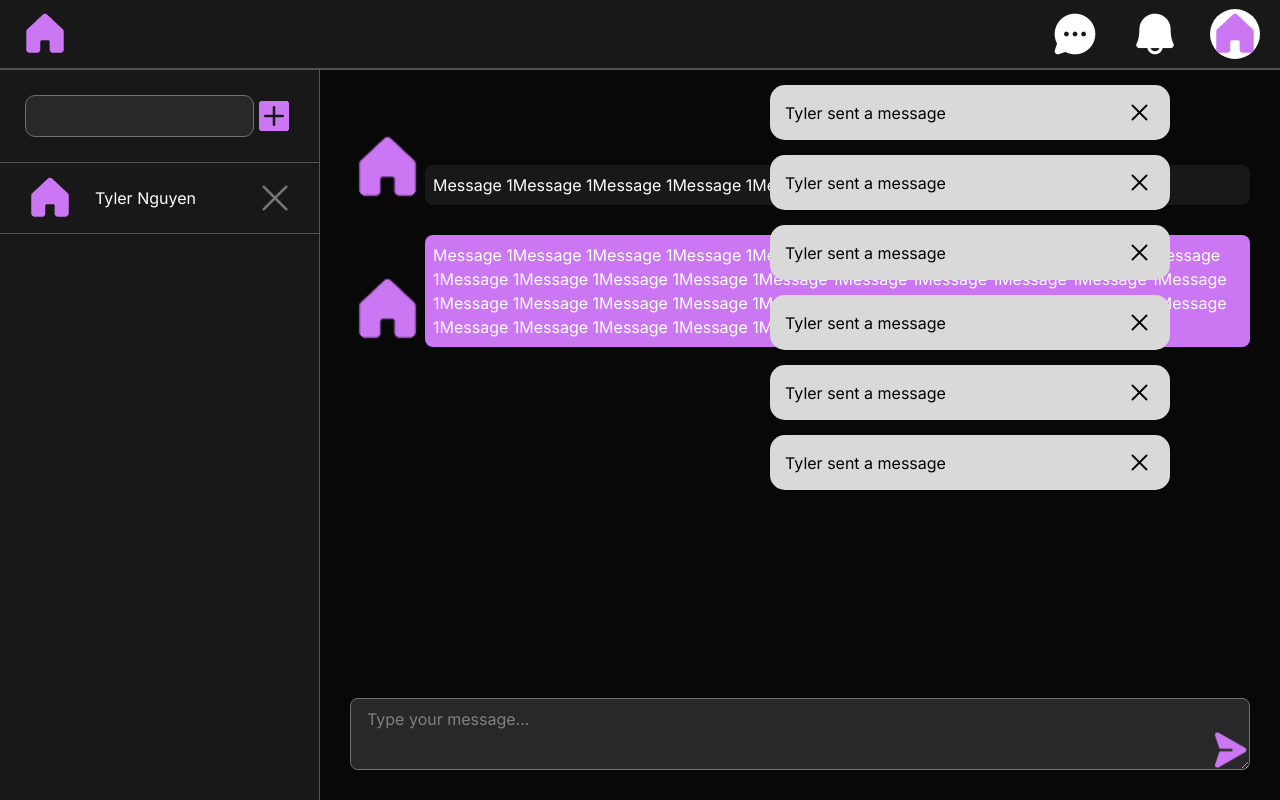
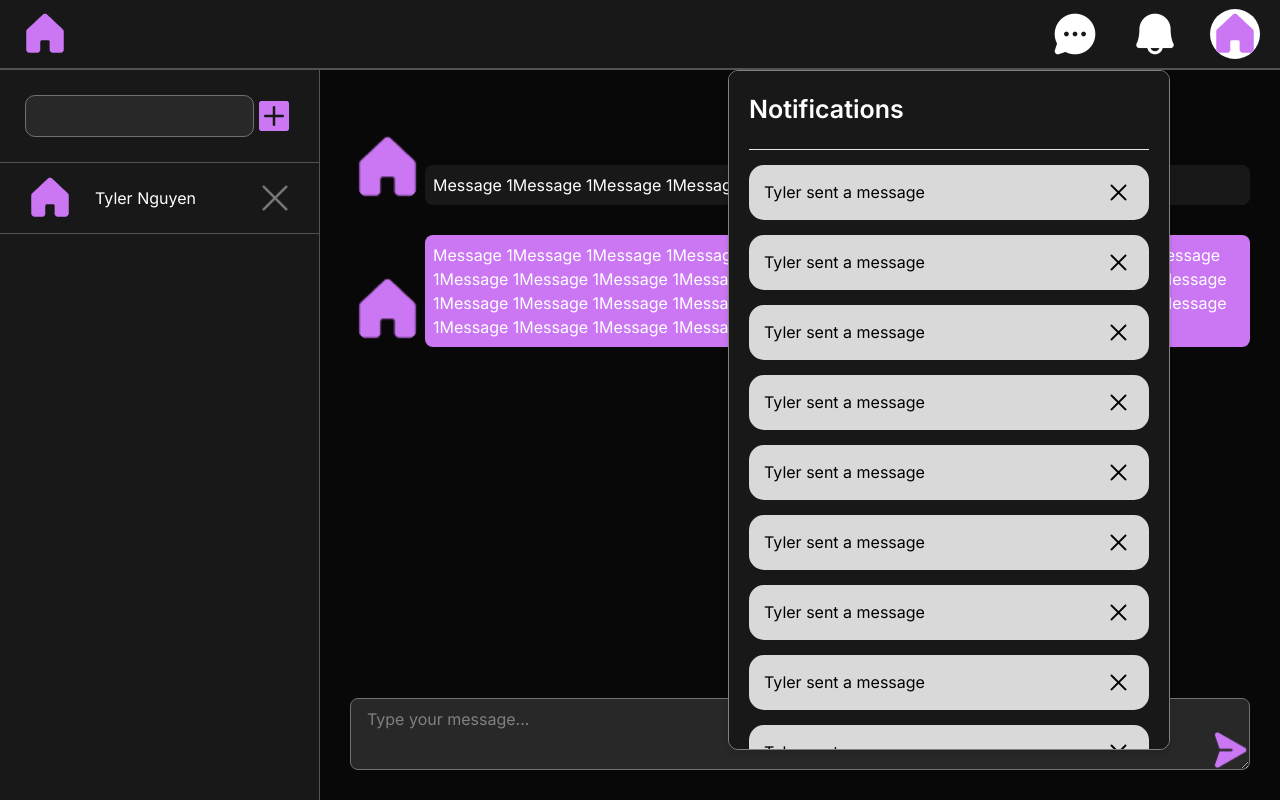
Before and after one commit to MarcosRodriguez03/task-hub-fullstack, a Next.js app: page /pages/MessagePage in a window 1280 px wide. Both pictures are taken after a click on the picture 1155 px from the left and 34 px from the top of the page. Built offline with nearby package versions, Linux system fonts and the light colour scheme; no server answers.

Commit message:
added notifications to main

```diff
--- a/src/app/pages/MessagePage/page.tsx
+++ b/src/app/pages/MessagePage/page.tsx
@@ -78,7 +78,13 @@ const MessagePage = () => {
                 pageProfile={setProfilePage}
                 profilePicture={homeLogo}
             />
-            <div className={`${toggleNotifications} absolute right-[110px] z-30`}>
+            <div className={`${toggleNotifications} absolute right-[110px] z-30 px-[20px] bg-[#181818] border-[#808080] border-[1px] rounded-[10px] drop-shadow-md h-[85vh] overflow-y-auto`}>
+                <h1 className="text-white font-semibold text-[25px] my-5">Notifications</h1>
+                <hr/>
+                <NotificationBoxComponent message="Tyler sent a message" />
+                <NotificationBoxComponent message="Tyler sent a message" />
+                <NotificationBoxComponent message="Tyler sent a message" />
+                <NotificationBoxComponent message="Tyler sent a message" />
                 <NotificationBoxComponent message="Tyler sent a message" />
                 <NotificationBoxComponent message="Tyler sent a message" />
                 <NotificationBoxComponent message="Tyler sent a message" />
@@ -185,7 +191,21 @@ const MessagePage = () => {
 
 
             <div className={notificationsPageClick}>
-                <div className="mx-[20px]">
+                <div className="mx-[20px] mb-[100px]">
+                    <NotificationBoxComponent message="Tyler sent a message" />
+                    <NotificationBoxComponent message="Tyler sent a message" />
+                    <NotificationBoxComponent message="Tyler sent a message" />
+                    <NotificationBoxComponent message="Tyler sent a message" />
+                    <NotificationBoxComponent message="Tyler sent a message" />
+                    <NotificationBoxComponent message="Tyler sent a message" />
+                    <NotificationBoxComponent message="Tyler sent a message" />
+                    <NotificationBoxComponent message="Tyler sent a message" />
+                    <NotificationBoxComponent message="Tyler sent a message" />
+                    <NotificationBoxComponent message="Tyler sent a message" />
+                    <NotificationBoxComponent message="Tyler sent a message" />
+                    <NotificationBoxComponent message="Tyler sent a message" />
+                    <NotificationBoxComponent message="Tyler sent a message" />
+                    <NotificationBoxComponent message="Tyler sent a message" />
                     <NotificationBoxComponent message="Tyler sent a message" />
                 </div>
             </div>
```
